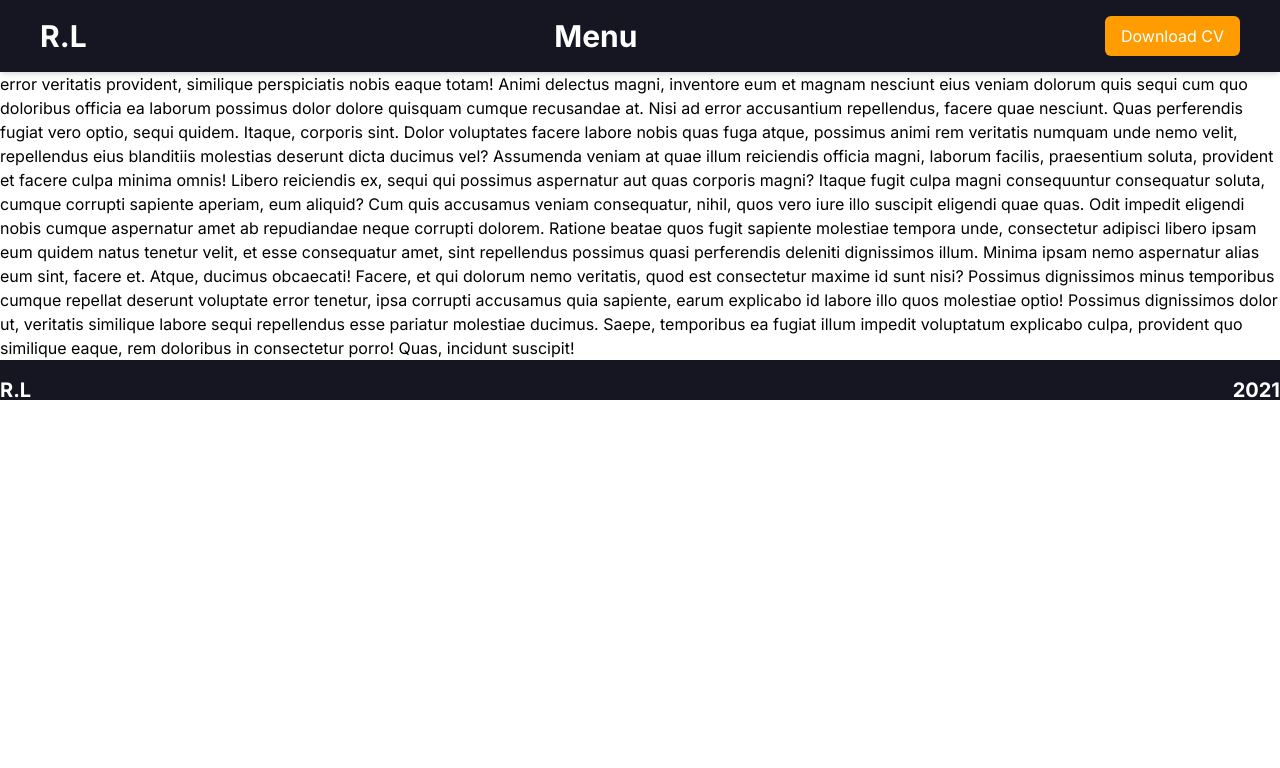
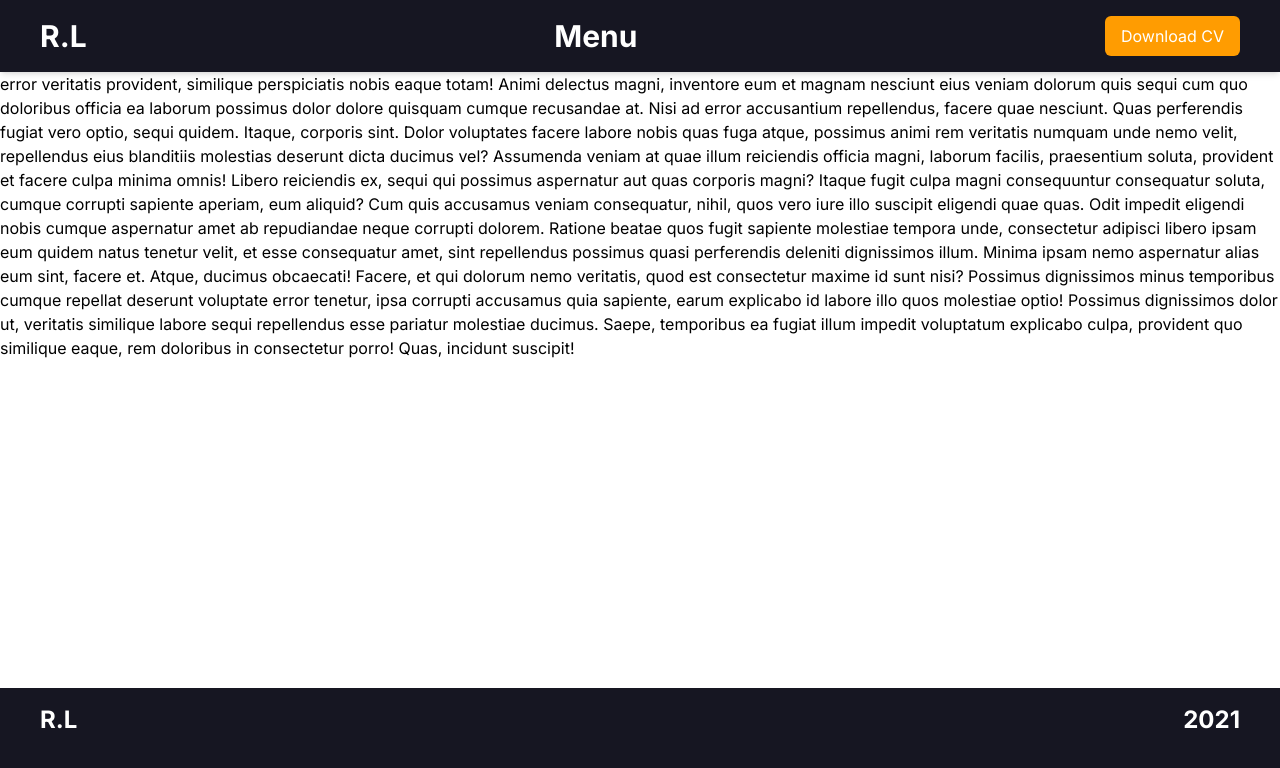
Before and after one commit to Romaric250/Portfolio-, a Next.js app in the folder portfolio/: page / in a window 1280 px wide. Shown: the top 768 px of the page. Built offline with nearby package versions, Linux system fonts and the light colour scheme.

Commit message:
stashing portfolio changes

```diff
--- a/portfolio/components/Navigations/Footer.tsx
+++ b/portfolio/components/Navigations/Footer.tsx
@@ -1,22 +1,18 @@
-import React from 'react'
+import React from 'react';
 
 const Footer = () => {
   return (
-   <div className="bg-primary text-white h-10">
-
-<div>
-    <div className="container mx-auto flex justify-between items-center py-4">
-        <div className="text-xl font-bold cursor-pointer">
+    <div className="bg-primary text-white h-16 sm:h-20 md:h-24 lg:h-28 fixed bottom-0 left-0 w-full">
+      <div className="container mx-auto flex flex-col sm:flex-row justify-between items-center py-4 px-4 sm:px-6 md:px-8 lg:px-10">
+        <div className="text-lg sm:text-xl md:text-2xl font-bold cursor-pointer">
           R.L
         </div>
-        <div className="text-xl font-bold cursor-pointer">
+        <div className="text-lg sm:text-xl md:text-2xl font-bold cursor-pointer">
           2021
         </div>
       </div>
     </div>
+  );
+};
 
-   </div>
-  )
-}
-
-export default Footer
+export default Footer;
```
Lines whose indentation alone changed are shown as unchanged.
